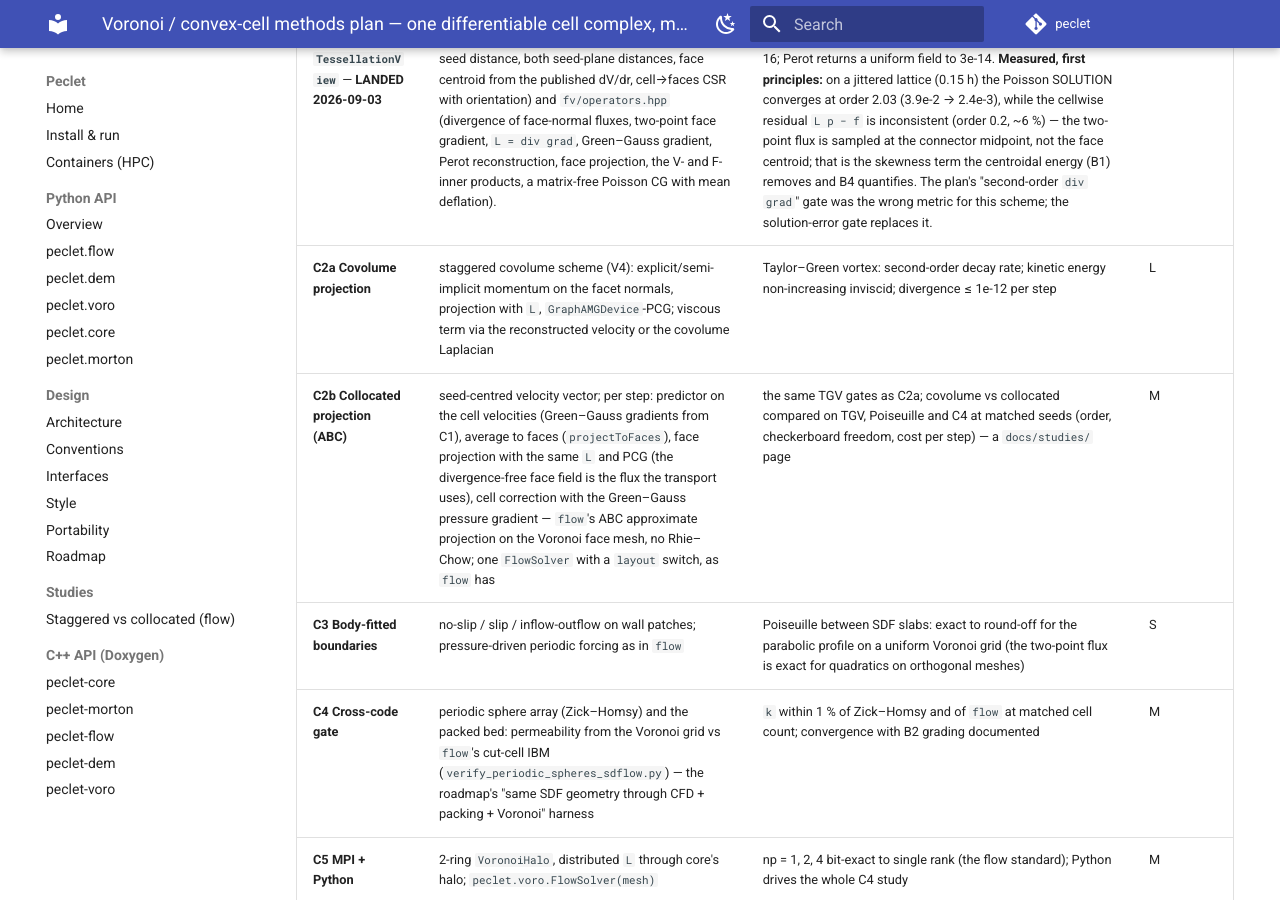
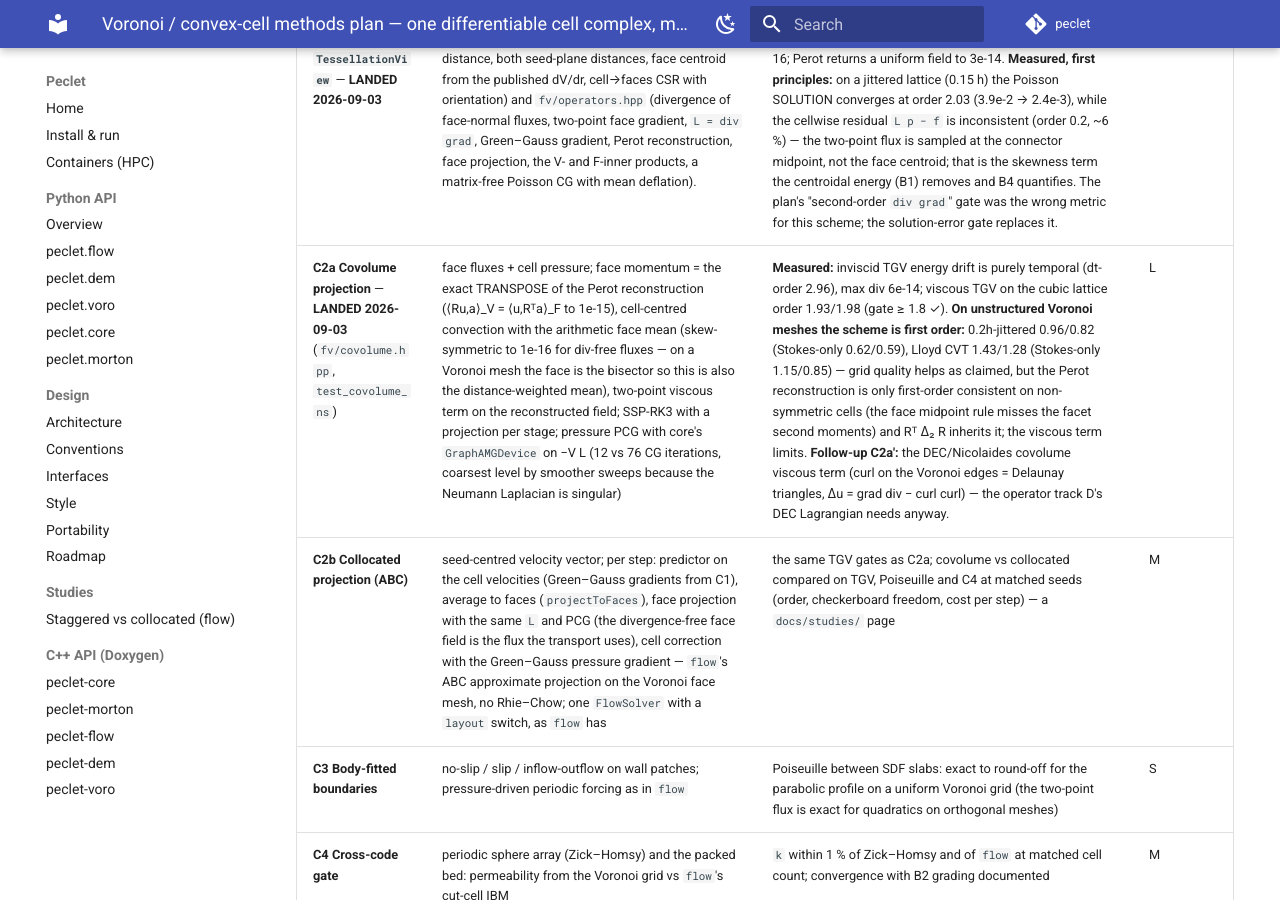
Before and after one commit to computational-chemical-engineering/peclet, an MkDocs documentation site: the page built from docs/VORONOI_METHODS_PLAN.md, in a window 1280 px wide and 900 px high, scrolled down 8834 px. Built offline with MkDocs 1.6.1 and Material for MkDocs 9.7.7, drawn with Linux system fonts in a browser that asks for light colours; comment, search, counter and statistics services are not loaded.

Commit message:
voro -> 22ca785: C2a covolume NS (transposed Perot, RK3 projection, GraphAMG-PCG); plan C2a row with the measured first-order finding on unstructured Voronoi meshes
Co-Authored-By: Claude Fable 5.1 <noreply@anthropic.com>
Claude-Session: https://claude.ai/code/session_01Wqm2gbrbGKeKH8YVUHoTch

```diff
--- a/docs/VORONOI_METHODS_PLAN.md
+++ b/docs/VORONOI_METHODS_PLAN.md
@@ -231,7 +231,7 @@ runs on `DistributedMovingTessellation`).
 | rung | deliverable | gate | size |
 |---|---|---|---|
 | **C1 Discrete operators on `TessellationView`** — **LANDED 2026-09-03** | `fv/mesh.hpp` (`FaceMesh`: one record per geometric face, owner/neighbour, area, unit normal, seed distance, both seed-plane distances, face centroid from the published dV/dr, cell→faces CSR with orientation) and `fv/operators.hpp` (divergence of face-normal fluxes, two-point face gradient, `L = div grad`, Green–Gauss gradient, Perot reconstruction, face projection, the V- and F-inner products, a matrix-free Poisson CG with mean deflation). | `test_fv_operators` (host + CUDA): Σ V div = 0, adjointness 1.3e-16, symmetry 0, `L` == the graph Laplacian A_f/d_f 2.8e-16; Perot returns a uniform field to 3e-14. **Measured, first principles:** on a jittered lattice (0.15 h) the Poisson SOLUTION converges at order 2.03 (3.9e-2 → 2.4e-3), while the cellwise residual `L p − f` is inconsistent (order 0.2, ~6 %) — the two-point flux is sampled at the connector midpoint, not the face centroid; that is the skewness term the centroidal energy (B1) removes and B4 quantifies. The plan's "second-order `div grad`" gate was the wrong metric for this scheme; the solution-error gate replaces it. | M |
-| **C2a Covolume projection** | staggered covolume scheme (V4): explicit/semi-implicit momentum on the facet normals, projection with `L`, `GraphAMGDevice`-PCG; viscous term via the reconstructed velocity or the covolume Laplacian | Taylor–Green vortex: second-order decay rate; kinetic energy non-increasing inviscid; divergence ≤ 1e-12 per step | L |
+| **C2a Covolume projection** — **LANDED 2026-09-03** (`fv/covolume.hpp`, `test_covolume_ns`) | face fluxes + cell pressure; face momentum = the exact TRANSPOSE of the Perot reconstruction (⟨Ru,a⟩_V = ⟨u,Rᵀa⟩_F to 1e-15), cell-centred convection with the arithmetic face mean (skew-symmetric to 1e-16 for div-free fluxes — on a Voronoi mesh the face is the bisector so this is also the distance-weighted mean), two-point viscous term on the reconstructed field; SSP-RK3 with a projection per stage; pressure PCG with core's `GraphAMGDevice` on −V L (12 vs 76 CG iterations, coarsest level by smoother sweeps because the Neumann Laplacian is singular) | **Measured:** inviscid TGV energy drift is purely temporal (dt-order 2.96), max div 6e-14; viscous TGV on the cubic lattice order 1.93/1.98 (gate ≥ 1.8 ✓). **On unstructured Voronoi meshes the scheme is first order:** 0.2h-jittered 0.96/0.82 (Stokes-only 0.62/0.59), Lloyd CVT 1.43/1.28 (Stokes-only 1.15/0.85) — grid quality helps as claimed, but the Perot reconstruction is only first-order consistent on non-symmetric cells (the face midpoint rule misses the facet second moments) and Rᵀ Δ₂ R inherits it; the viscous term limits. **Follow-up C2a′:** the DEC/Nicolaides covolume viscous term (curl on the Voronoi edges = Delaunay triangles, Δu = grad div − curl curl) — the operator track D's DEC Lagrangian needs anyway. | L |
 | **C2b Collocated projection (ABC)** | seed-centred velocity vector; per step: predictor on the cell velocities (Green–Gauss gradients from C1), average to faces (`projectToFaces`), face projection with the same `L` and PCG (the divergence-free face field is the flux the transport uses), cell correction with the Green–Gauss pressure gradient — `flow`'s ABC approximate projection on the Voronoi face mesh, no Rhie–Chow; one `FlowSolver` with a `layout` switch, as `flow` has | the same TGV gates as C2a; covolume vs collocated compared on TGV, Poiseuille and C4 at matched seeds (order, checkerboard freedom, cost per step) — a `docs/studies/` page | M |
 | **C3 Body-fitted boundaries** | no-slip / slip / inflow-outflow on wall patches; pressure-driven periodic forcing as in `flow` | Poiseuille between SDF slabs: exact to round-off for the parabolic profile on a uniform Voronoi grid (the two-point flux is exact for quadratics on orthogonal meshes) | S |
 | **C4 Cross-code gate** | periodic sphere array (Zick–Homsy) and the packed bed: permeability from the Voronoi grid vs `flow`'s cut-cell IBM (`verify_periodic_spheres_sdflow.py`) — the roadmap's "same SDF geometry through CFD + packing + Voronoi" harness | `k` within 1 % of Zick–Homsy and of `flow` at matched cell count; convergence with B2 grading documented | M |
```
